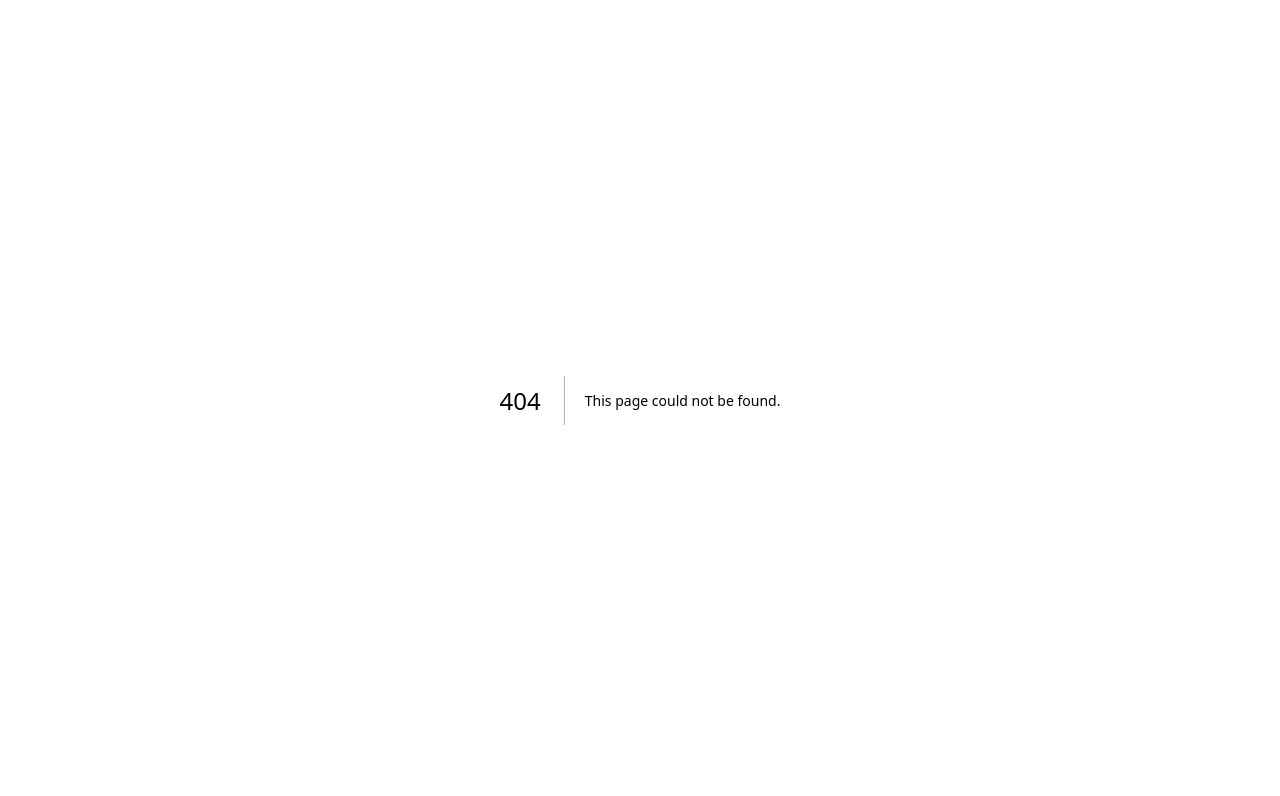
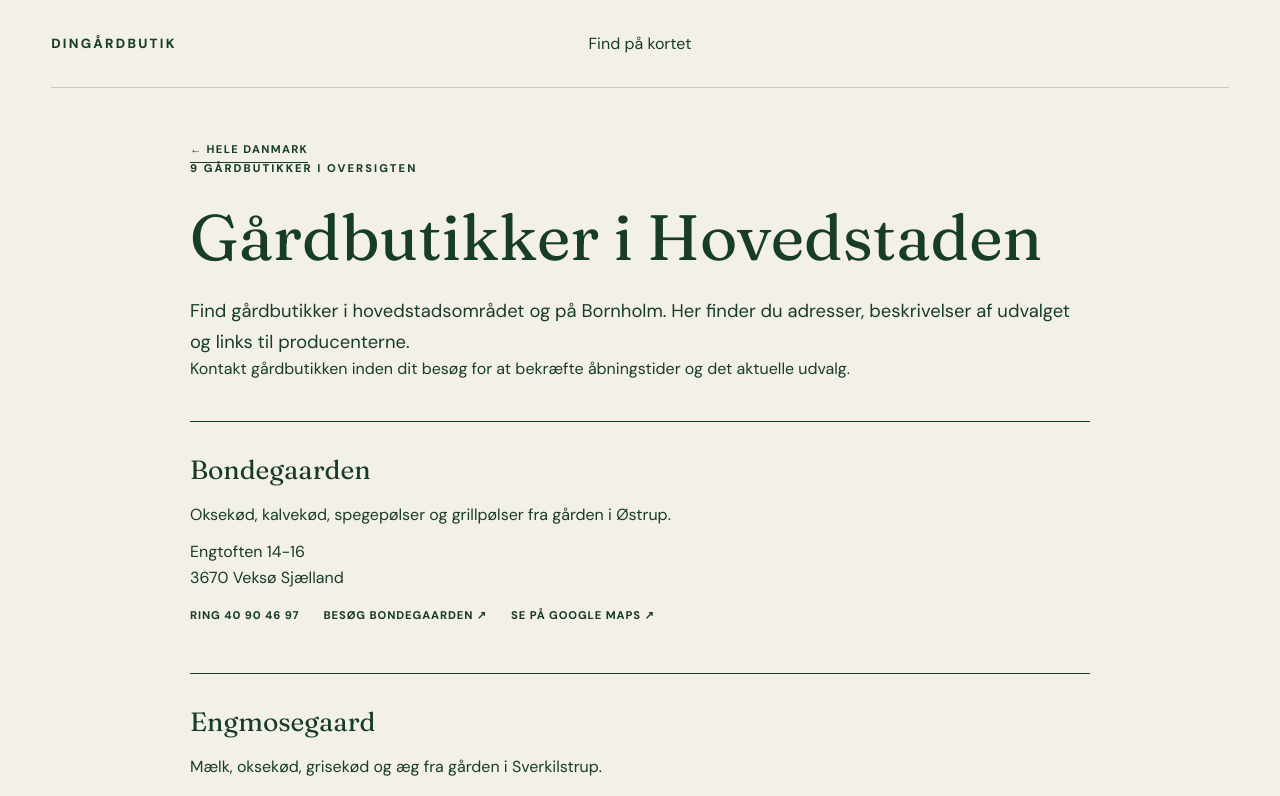
Before and after one commit to ChristianOlsen1997/dingaardbutik, a Next.js app: page /gaardbutikker/hovedstaden in a window 1280 px wide. Before the commit this address had no page. Shown: the top 796 px of the page. Built offline with nearby package versions, Linux system fonts and the light colour scheme.

Commit message:
Add indexable regional directories and SEO metadata

```diff
--- /dev/null
+++ b/src/app/gaardbutikker/[region]/page.tsx
@@ -0,0 +1,66 @@
+import type { Metadata } from "next";
+import Link from "next/link";
+import { notFound } from "next/navigation";
+import { locations } from "@/data/locations";
+import { regions } from "@/data/regions";
+
+type Props = { params: Promise<{ region: string }> };
+
+export const dynamicParams = false;
+
+export function generateStaticParams() {
+  return regions.map((region) => ({ region: region.id }));
+}
+
+export async function generateMetadata({ params }: Props): Promise<Metadata> {
+  const { region: id } = await params;
+  const region = regions.find((item) => item.id === id);
+  if (!region) notFound();
+  return {
+    alternates: { canonical: `/gaardbutikker/${region.id}` },
+    title: `Gårdbutikker i ${region.name} | Din Gårdbutik`,
+    description: `${region.introduction} Se adresser, lokale varer og kontaktoplysninger, og planlæg dit besøg.`,
+  };
+}
+
+export default async function RegionPage({ params }: Props) {
+  const { region: id } = await params;
+  const region = regions.find((item) => item.id === id);
+  if (!region) notFound();
+  const matches = locations.filter((location) => location.region === id)
+    .sort((a, b) => a.name.localeCompare(b.name, "da"));
+
+  return (
+    <div className="page-frame">
+      <header className="site-header">
+        <Link className="wordmark" href="/">dingårdbutik</Link>
+        <Link href="/#kort">Find på kortet</Link>
+      </header>
+      <main className="region-page">
+        <Link className="back-button" href="/">← Hele Danmark</Link>
+        <p className="eyebrow">{matches.length} gårdbutikker i oversigten</p>
+        <h1>Gårdbutikker i {region.name}</h1>
+        <p className="region-intro">{region.introduction} Her finder du adresser, beskrivelser af udvalget og links til producenterne.</p>
+        <p>Kontakt gårdbutikken inden dit besøg for at bekræfte åbningstider og det aktuelle udvalg.</p>
+        <div className="region-list">
+          {matches.map((location) => (
+            <article className="region-entry" key={location.id} id={location.id}>
+              <h2>{location.name}</h2>
+              <p>{location.description}</p>
+              <address>{location.address}<br />{location.postalCode} {location.city}</address>
+              <div className="location-actions">
+                {location.phone && <a href={`tel:+45${location.phone}`}>Ring {location.phone.replace(/(\d{2})(?=\d)/g, "$1 ")}</a>}
+                {location.website && <a href={location.website} target="_blank" rel="noreferrer">Besøg {location.name} ↗</a>}
+                <a href={`https://www.google.com/maps/search/?api=1&query=${encodeURIComponent(`${location.address}, ${location.postalCode} ${location.city}`)}`} target="_blank" rel="noreferrer">Se på Google Maps ↗</a>
+              </div>
+            </article>
+          ))}
+        </div>
+        <nav className="region-links" aria-label="Gårdbutikker i andre regioner">
+          {regions.map((item) => <Link href={`/gaardbutikker/${item.id}`} key={item.id} aria-current={item.id === id ? "page" : undefined}>{item.name}</Link>)}
+        </nav>
+      </main>
+      <footer className="footer"><p>Din Gårdbutik — en uafhængig oversigt over danske gårdbutikker.</p><Link href="/#annoncering">Kontakt</Link></footer>
+    </div>
+  );
+}
--- a/src/app/globals.css
+++ b/src/app/globals.css
@@ -1,4 +1,16 @@
 @import "tailwindcss";
+
+.region-links { display:flex; flex-wrap:wrap; gap:14px 24px; padding:24px 0; font-size:.9rem; }
+.region-links a { text-decoration:underline; text-underline-offset:4px; }
+.region-links a[aria-current="page"] { font-weight:700; }
+.region-page { max-width:900px; margin:48px auto 64px; }
+.region-page h1 { font-family:var(--font-display),serif; font-size:clamp(2.3rem,5vw,4rem); line-height:1.12; margin:24px 0; }
+.region-intro { font-size:1.15rem; line-height:1.65; }
+.region-list { margin-top:40px; }
+.region-entry { padding:28px 0; border-top:1px solid var(--forest); }
+.region-entry h2 { font-family:var(--font-display),serif; font-size:1.65rem; margin:0 0 12px; }
+.region-entry p { margin:12px 0; line-height:1.6; }
+.region-entry address { font-style:normal; line-height:1.6; margin-bottom:16px; }
 
 :root { --paper:#f3f0e7; --forest:#173c29; --green:#2ca557; --line:#cfc9b8; --cream:#faf8f1; }
 * { box-sizing: border-box; }
--- a/src/app/layout.tsx
+++ b/src/app/layout.tsx
@@ -1,14 +1,17 @@
 import type { Metadata } from "next";
 import { DM_Sans, Fraunces } from "next/font/google";
 import { Analytics } from "@vercel/analytics/next";
+import { siteUrl } from "@/data/site";
 import "./globals.css";
 
 const sans = DM_Sans({ subsets: ["latin"], variable: "--font-sans" });
 const display = Fraunces({ subsets: ["latin"], variable: "--font-display" });
 
 export const metadata: Metadata = {
-  title: "dingårdbutik — direkte fra gården",
-  description: "Find gårdbutikker og lokale varer direkte fra gården i Danmark.",
+  metadataBase: new URL(siteUrl),
+  alternates: { canonical: "/" },
+  title: "Find gårdbutikker i Danmark | Din Gårdbutik",
+  description: "Find gårdbutikker i hele Danmark. Se lokale varer, adresser og kontaktoplysninger, og find din næste gårdbutik på kortet eller efter region.",
 };
 
 export default function RootLayout({ children }: Readonly<{ children: React.ReactNode }>) {
--- a/src/app/page.tsx
+++ b/src/app/page.tsx
@@ -1,6 +1,8 @@
 "use client";
 
 import { useState } from "react";
+import Link from "next/link";
+import { regions } from "@/data/regions";
 import { DenmarkMap } from "@/components/DenmarkMap";
 import { Header } from "@/components/Header";
 import { RegionDirectory } from "@/components/RegionDirectory";
@@ -54,6 +56,9 @@ export default function Home() {
           <p className="eyebrow">Om oversigten</p>
           <p>En enkel vejviser til danske gårdbutikker og lokale varer direkte fra gården.</p>
         </section>
+        <nav className="region-links" aria-label="Find gårdbutikker efter region">
+          {regions.map((region) => <Link key={region.id} href={`/gaardbutikker/${region.id}`}>Gårdbutikker i {region.name}</Link>)}
+        </nav>
         <footer id="tilfoej" className="footer">
           <div><span className="wordmark">dingårdbutik</span><p>En uafhængig oversigt over gårdbutikker i Danmark.</p><p>Bekræft altid oplysningerne direkte med gårdbutikken, før du tager afsted.</p></div>
           <div id="annoncering" className="advertising-contact">
--- /dev/null
+++ b/src/app/robots.ts
@@ -0,0 +1,9 @@
+import type { MetadataRoute } from "next";
+import { siteUrl } from "@/data/site";
+
+export default function robots(): MetadataRoute.Robots {
+  return {
+    rules: { userAgent: "*", allow: "/" },
+    sitemap: `${siteUrl}/sitemap.xml`,
+  };
+}
--- /dev/null
+++ b/src/app/sitemap.ts
@@ -0,0 +1,10 @@
+import type { MetadataRoute } from "next";
+import { regions } from "@/data/regions";
+import { siteUrl } from "@/data/site";
+
+export default function sitemap(): MetadataRoute.Sitemap {
+  return [
+    { url: `${siteUrl}/` },
+    ...regions.map((region) => ({ url: `${siteUrl}/gaardbutikker/${region.id}` })),
+  ];
+}
--- /dev/null
+++ b/src/data/site.ts
@@ -0,0 +1 @@
+export const siteUrl = "https://dingaardbutik.dk";
```
